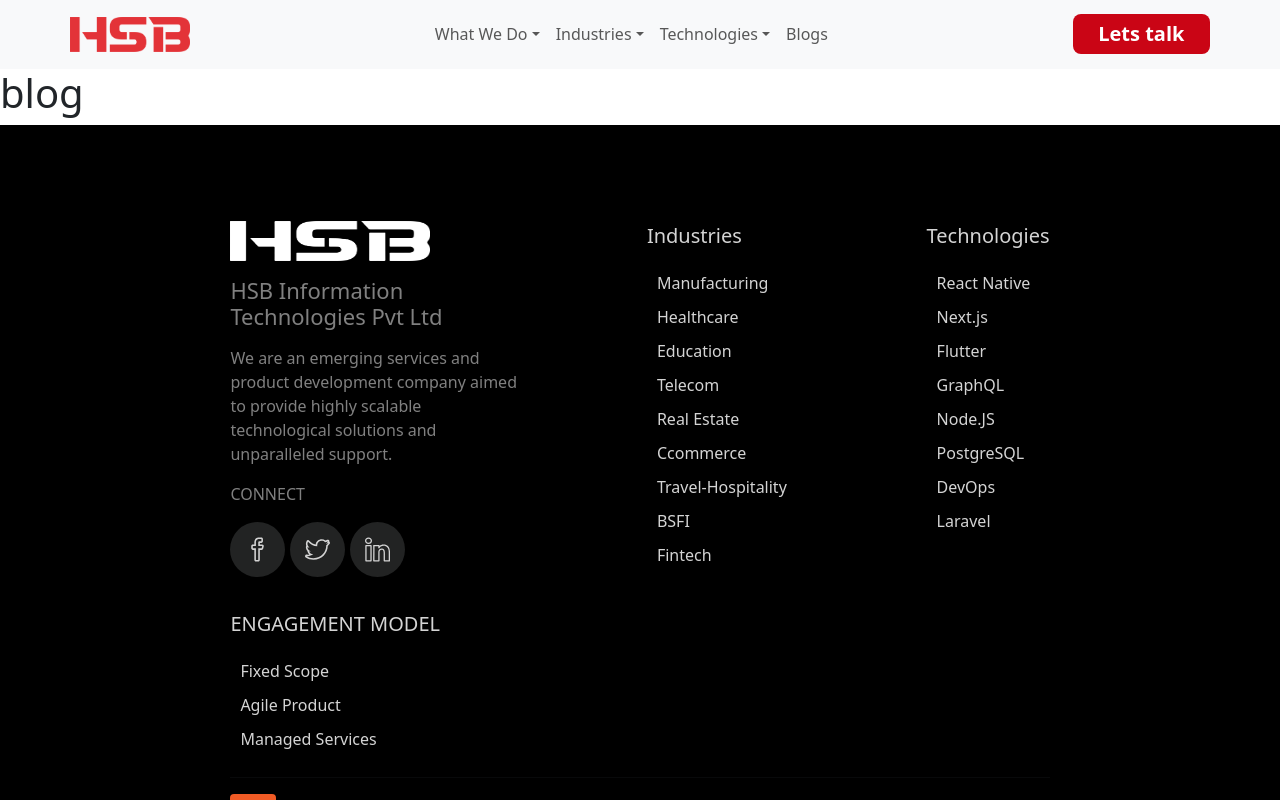
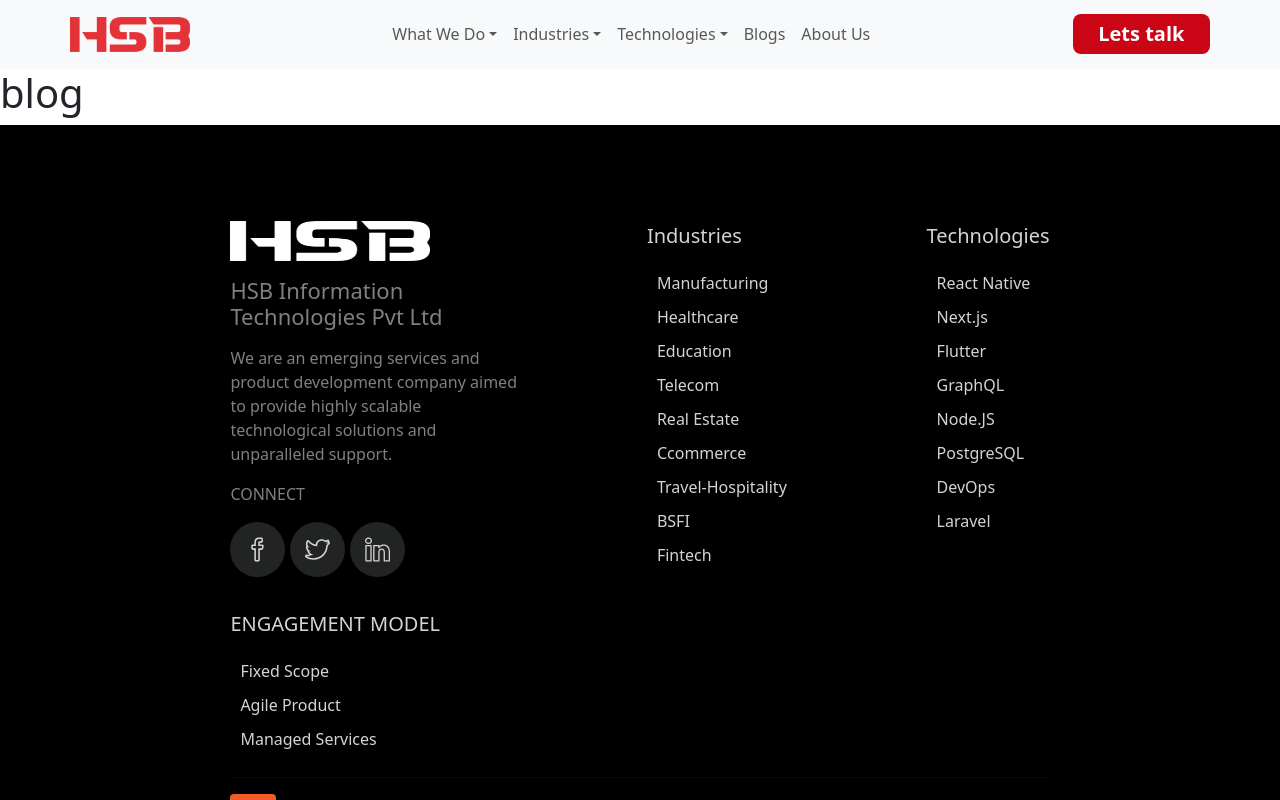
Before and after one commit to Shanupower/HSB-Tech-Website, a React (Create React App) app: page /blog in a window 1280 px wide. Shown: the top 800 px of the page. Built offline with nearby package versions, Linux system fonts and the light colour scheme; a web font is replaced by a local one.

Commit message:
add about us link in headerr

```diff
--- a/src/myComponents/home/index.js
+++ b/src/myComponents/home/index.js
@@ -359,6 +359,8 @@
                             PostgreSQL
                           </NavDropdown.Item>
                         </NavDropdown>
+                        <Nav.Link href="/blog">Blogs</Nav.Link>
+                        <Nav.Link href="/about">About Us</Nav.Link>
                       </Nav>
                     </Navbar.Collapse>
                   </Container>
--- a/src/myComponents/navigationBar/index.js
+++ b/src/myComponents/navigationBar/index.js
@@ -131,6 +131,7 @@
                   </NavDropdown.Item>
                 </NavDropdown>
                 <Nav.Link href="/blog">Blogs</Nav.Link>
+                <Nav.Link href="/about">About Us</Nav.Link>
               </Nav>
             </Navbar.Collapse>
           </div>
--- a/src/myComponents/navigationBarHome/index.js
+++ b/src/myComponents/navigationBarHome/index.js
@@ -6,9 +6,12 @@
 import "./index.css";
 import { useEffect, useState } from "react";
 import { Link } from "react-router-dom";
+import { useMediaQuery } from "@mui/material";
 
 function Navigationbar() {
   const [navBarShow, setNavBarShow] = useState(false);
+  const isMd = useMediaQuery("(max-width:1068px)");
+
   const controlNavbar = () => {
     const scrollThreshold = window.innerHeight * 1;
     if (window.scrollY > scrollThreshold) {
@@ -29,7 +32,11 @@
       className={navBarShow ? "navBarContainerShow" : "navBarContainerHide"}
       style={{ zIndex: 1, width: "100%" }}
     >
-      <Navbar expand="lg" className="bg-body-tertiary">
+      <Navbar
+        expand="lg"
+        className="bg-body-tertiary"
+        style={{ padding: !isMd && "0 18%" }}
+      >
         <Container
           style={{
             display: "flex",
@@ -145,6 +152,7 @@
                   </NavDropdown.Item>
                 </NavDropdown>
                 <Nav.Link href="/blog">Blogs</Nav.Link>
+                <Nav.Link href="/about">About Us</Nav.Link>
               </Nav>
             </Navbar.Collapse>
           </div>
--- a/src/myComponents/serviceDetailedPage/index.js
+++ b/src/myComponents/serviceDetailedPage/index.js
@@ -2,7 +2,6 @@
 import { Component, useState } from "react";
 import { FaArrowRight } from "react-icons/fa6";
 import webDevelopmentImage from "../../assets/img/WA/2.jpg";
-import NavigationBar from "../navigationBar";
 import whyChoose1 from "../../assets/whychoose-webapp-1.svg";
 import whyChoose2 from "../../assets/whychoose-webapp-2.svg";
 import whyChoose3 from "../../assets/whychoose-webapp-3.svg";
@@ -53,6 +52,7 @@
 
 import { Chrono } from "react-chrono";
 import { useMediaQuery } from "@mui/material";
+import Navigationbar from "../navigationBar";
 
 const technologiesList = [
   {
@@ -196,7 +196,7 @@
   const tabItemsList = isTechTabActive ? technologiesList : toolsList;
   return (
     <div className="servicesDetailsSection">
-      {!isMd && <NavigationBar />}
+      {!isMd && <Navigationbar />}
       <div
         className="landingSection-services section"
         style={{
```
